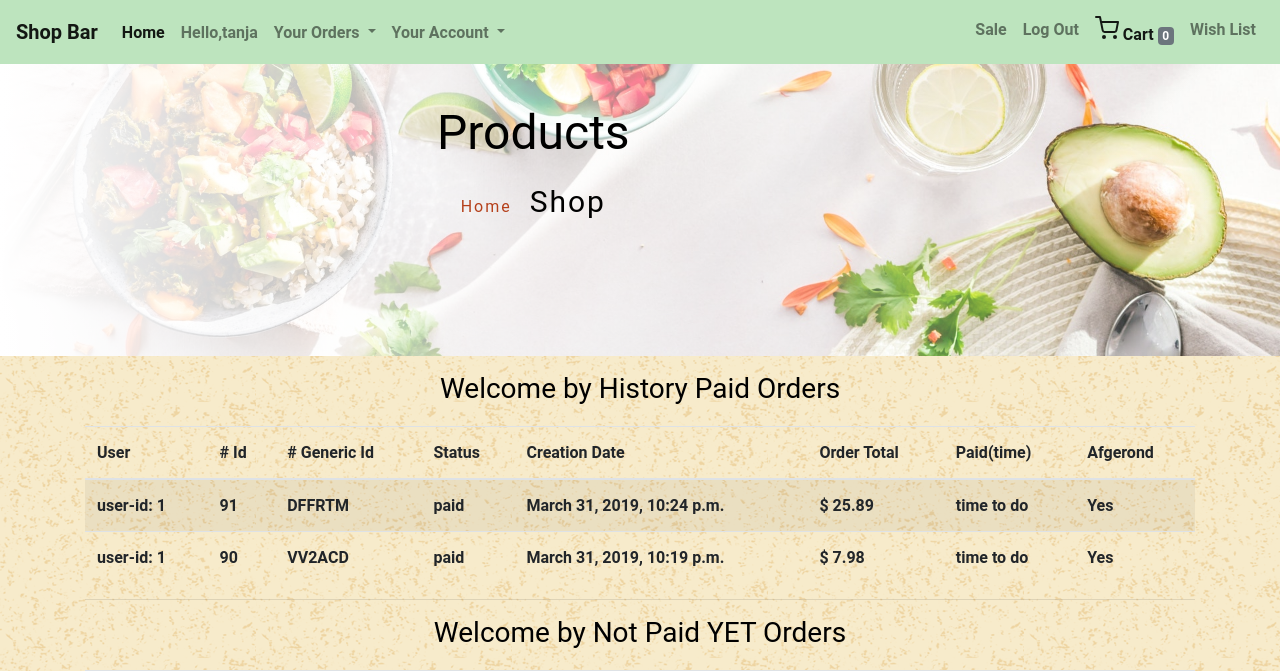
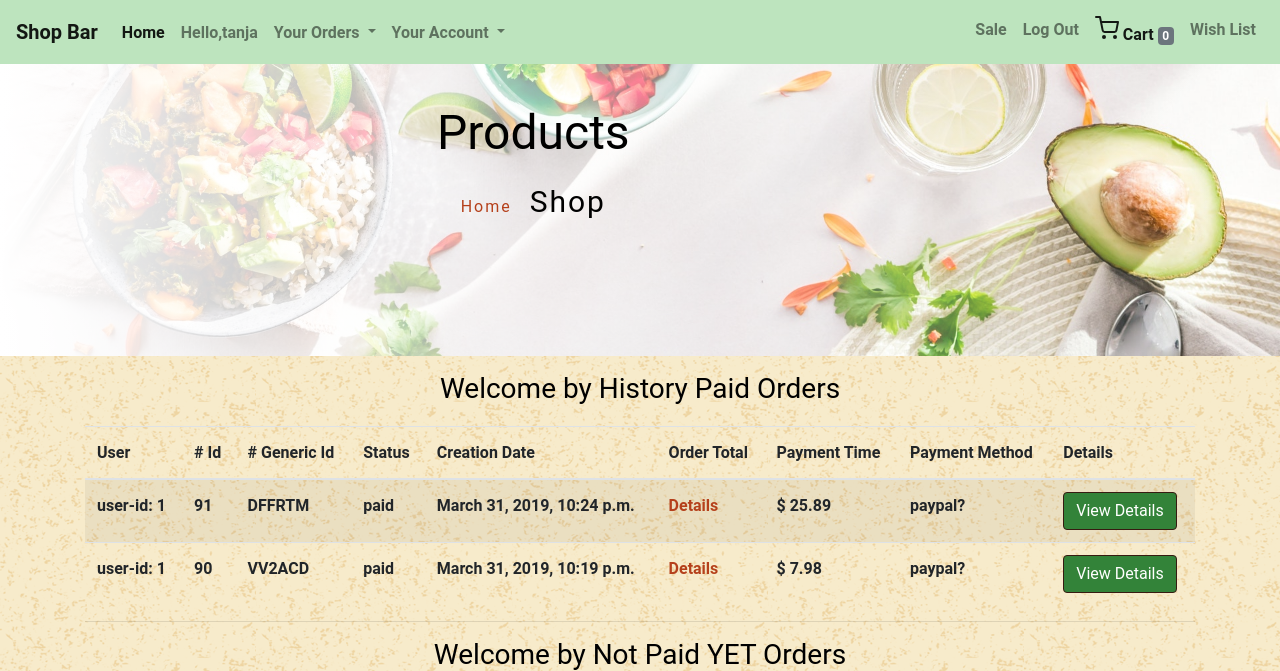
Before and after one commit to ZandTree/nep-shop, a Django app: page /orders/history/ in a window 1280 px wide. Shown: the top 671 px of the page. Run offline with Django 3.2, Linux system fonts and the light colour scheme; a user stored in the database is signed in; data comes from the database, SQL or seed files in the repository; both versions use the stored data as it was after the commit; some libraries are stand-ins or nearby versions.

Commit message:
add extra col in Orders lists == details; not implemented yet

```diff
--- a/bookstore/settings.py
+++ b/bookstore/settings.py
@@ -39,6 +39,7 @@ INSTALLED_APPS = [
     'django.contrib.contenttypes',
     'django.contrib.messages',
     'django.contrib.staticfiles',
+    'debug_toolbar',
 
     #third party modules
     'mptt',
@@ -67,6 +68,7 @@ MIDDLEWARE = [
     'django.contrib.auth.middleware.AuthenticationMiddleware',
     'django.contrib.messages.middleware.MessageMiddleware',
     'django.middleware.clickjacking.XFrameOptionsMiddleware',
+    'debug_toolbar.middleware.DebugToolbarMiddleware',
 ]
 
 ROOT_URLCONF = 'bookstore.urls'
@@ -178,3 +180,6 @@ IDEAL_API = os.environ.get('IDEALWORD')
 #     from .local_settings import *
 # except ImportError:
 #     from .prod_settings import *
+
+
+INTERNAL_IPS = ['127.0.0.1']  #,'::1','0.0.0.0']
--- a/bookstore/urls.py
+++ b/bookstore/urls.py
@@ -33,3 +33,9 @@ urlpatterns = [
 if settings.DEBUG:
     urlpatterns += static(settings.MEDIA_URL,document_root=settings.MEDIA_ROOT)
     urlpatterns += staticfiles_urlpatterns()
+if settings.DEBUG:
+    import debug_toolbar
+    urlpatterns = [
+        path('__debug__/', include(debug_toolbar.urls)),
+
+    ] + urlpatterns
--- a/prods/views.py
+++ b/prods/views.py
@@ -71,7 +71,7 @@ class AddItemToCart(View):
                 qty = 1
                 )
             #messages.success(request, 'New item added to your cart.')
-        # below calc for menu bar
+        # below dynamic calc for menu bar
         num_items = cart.get_sum_items_amount()
         return JsonResponse({"flag":flag,"numItems":num_items}) #,"price":price})
         #return redirect("/detail/{}/".format(slug))
--- a/static/css/style.css
+++ b/static/css/style.css
@@ -104,7 +104,7 @@ body {
     border: 1px solid #371b11;
 }
 .custom-success-btn a,.custom-danger-btn a{
-    color:black;
+    color:white;
 }
 a {
 color: #b5401b;
--- a/templates/orders/order-history.html
+++ b/templates/orders/order-history.html
@@ -14,24 +14,26 @@
       <th scope="col">Status</th>
       <th scope="col">Creation Date</th>
       <th scope="col">Order Total</th>
-      <th scope="col">Paid(time)</th>
-      <th scope="col">Afgerond</th>
+      <th scope="col">Payment Time</th>
+      <th scope="col">Payment Method</th>
+      <th scope="col">Details</th>
     </tr>
   </thead>
   <tbody>
       {% for order in object_list %}
-      <tr class="tab_row-{{order.cart.id}}" >
-      <td scope="row">user-id: {{order.cart.user.id}}</td>
+      <tr class="tab_row-{{order.cart_id}}" >
+      <td scope="row">user-id: {{order.cart.user_id}}</td>
       <td scope="row">{{order.id}}</td>
       <td scope="row">{{order.order_id}}</td>
       <td scope="row">{{order.status}}</td>
       <td scope="row">{{order.date}}</td>
+      <td scope="row"><a href="#">Details</a></td>
       <td scope="row">$  {{order.total}}</td>
-      <td>
-          time to do
-          </td>
-      <td>
-          Yes
+      <td scope="row">
+        paypal?
+      </td>
+      <td scope="row">
+          <button class="btn custom-success-btn"><a href="#">View Details</a></button>
       </td>
     </tr>
     {% endfor %}
@@ -57,7 +59,7 @@
   <tbody>
       {% for order in accepted_not_paid_yet_orders %}
       <tr class="tab_row-{{order.cart.id}}" >
-      <td scope="row">user-id: {{order.cart.user.id}}</td>
+      <td scope="row">user-id: {{order.cart.user_id}}</td>
       <td scope="row">{{order.id}}</td>
       <td scope="row">{{order.order_id}}</td>
       <td scope="row">{{order.status}}</td>
--- a/templates/prods/cart.html
+++ b/templates/prods/cart.html
@@ -26,7 +26,7 @@
                   </thead>
                   <tbody>
                       {% for item in items %}
-                    <tr class="on-move-{{item.product.id}}">
+                    <tr class="on-move-{{item.product_id}}">
                       <th scope="row" class="text-center"># {{cart.id}}</th>
                       <th scope="row" class="text-center">{{item.id}}</th>
                       <td class="text-center" > <a href="{% url 'prods:prod-view' item.product.id %}">{{item.product}}</a></td>
```
Also changed, not shown: prods/models.py (+0 -11 lines), templates/orders/list_orders.html (+6 -4 lines), db.sqlite3.
